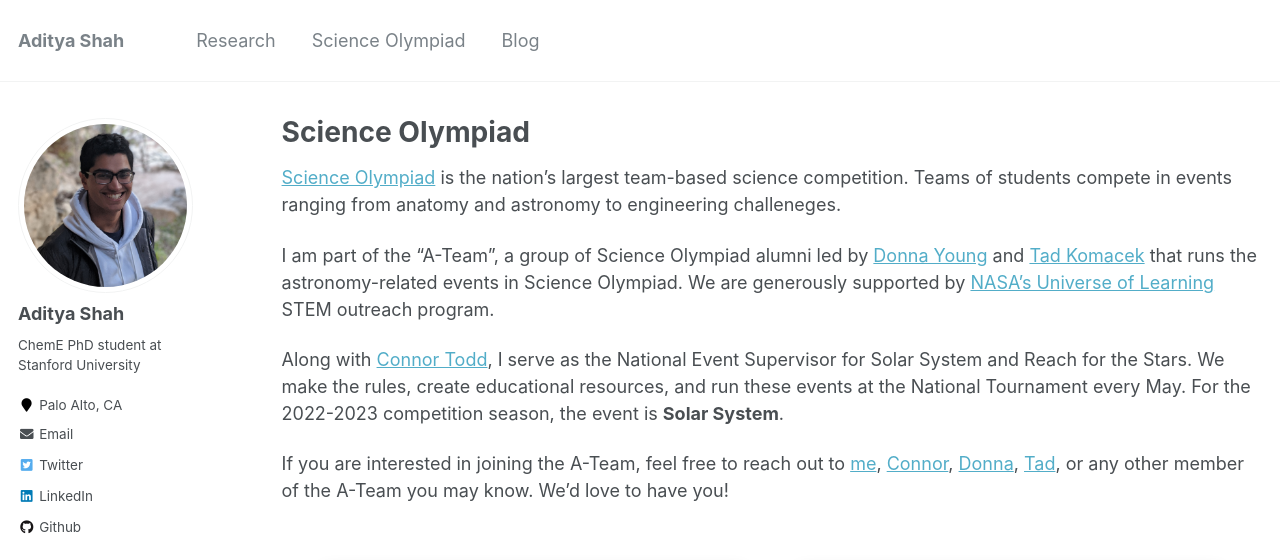
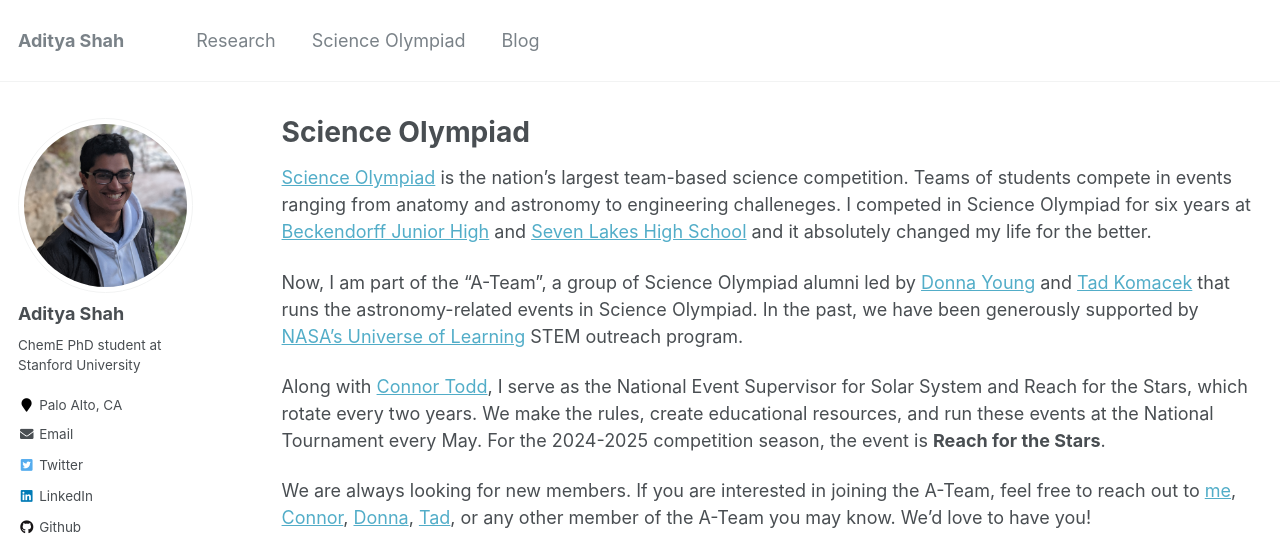
Before and after one commit to Adi1008/adi1008.github.io, a Jekyll site: the page built from _pages/scioly.md, in a window 1280 px wide and 1129 px high, cut to the strip 0-560 px from the top of the window. Built offline with Jekyll 4.4.1, drawn with Linux system fonts in a browser that asks for light colours.

Commit message:
tweak/update wording on past-exams.md and scioly.md

```diff
--- a/_pages/scioly.md
+++ b/_pages/scioly.md
@@ -5,13 +5,13 @@ permalink: /scioly/
 author_profile: true
 ---
 
-[Science Olympiad](https://www.soinc.org/) is the nation's largest team-based science competition. Teams of students compete in events ranging from anatomy and astronomy to engineering challeneges.
+[Science Olympiad](https://www.soinc.org/) is the nation's largest team-based science competition. Teams of students compete in events ranging from anatomy and astronomy to engineering challeneges. I competed in Science Olympiad for six years at [Beckendorff Junior High](https://scioly.org/wiki/index.php/Beckendorff_Junior_High_School) and [Seven Lakes High School](https://scioly.org/wiki/index.php/Seven_Lakes_High_School) and it absolutely changed my life for the better.
 
-I am part of the "A-Team", a group of Science Olympiad alumni led by [Donna Young](https://www.linkedin.com/in/donna-lee-young-35b3ba78/) and [Tad Komacek](https://www.physics.ox.ac.uk/our-people/komacek) that runs the astronomy-related events in Science Olympiad. We are generously supported by [NASA's Universe of Learning](https://www.universe-of-learning.org/) STEM outreach program.
+Now, I am part of the "A-Team", a group of Science Olympiad alumni led by [Donna Young](https://www.linkedin.com/in/donna-lee-young-35b3ba78/) and [Tad Komacek](https://www.physics.ox.ac.uk/our-people/komacek) that runs the astronomy-related events in Science Olympiad. In the past, we have been generously supported by [NASA's Universe of Learning](https://www.universe-of-learning.org/) STEM outreach program.
 
-Along with [Connor Todd](https://www.linkedin.com/in/connor-todd-548467171/), I serve as the National Event Supervisor for Solar System and Reach for the Stars. We make the rules, create educational resources, and run these events at the National Tournament every May. For the 2022-2023 competition season, the event is **Solar System**.
+Along with [Connor Todd](https://www.linkedin.com/in/connor-todd-548467171/), I serve as the National Event Supervisor for Solar System and Reach for the Stars, which rotate every two years. We make the rules, create educational resources, and run these events at the National Tournament every May. For the 2024-2025 competition season, the event is **Reach for the Stars**.
 
-If you are interested in joining the A-Team, feel free to reach out to [me](mailto:adityashah108@gmail.com), [Connor](mailto:cwtodd@umich.edu), [Donna](mailto:dlyoung.nso@gmail.com), [Tad](mailto:tkomacek@umd.edu), or any other member of the A-Team you may know. We'd love to have you!
+We are always looking for new members. If you are interested in joining the A-Team, feel free to reach out to [me](mailto:adityashah108@gmail.com), [Connor](mailto:cwtodd@umich.edu), [Donna](mailto:dlyoung.nso@gmail.com), [Tad](mailto:tkomacek@umd.edu), or any other member of the A-Team you may know. We'd love to have you!
 
 <div class="topic-grid">
   <a href="/scioly/solar-system" class="topic-card">
```
Also changed, not shown: _pages/past-exams.md (+1 -1 lines).
